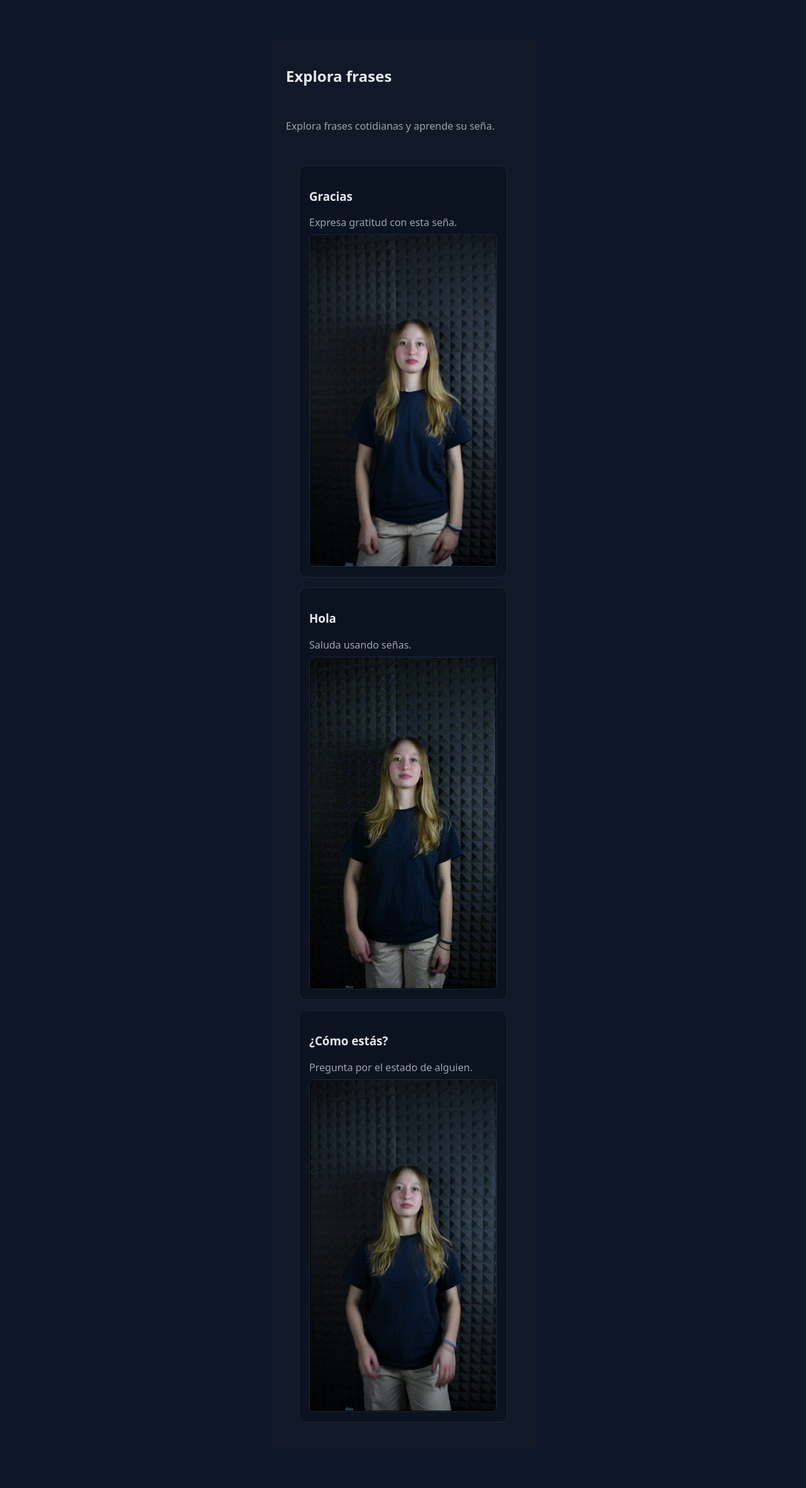
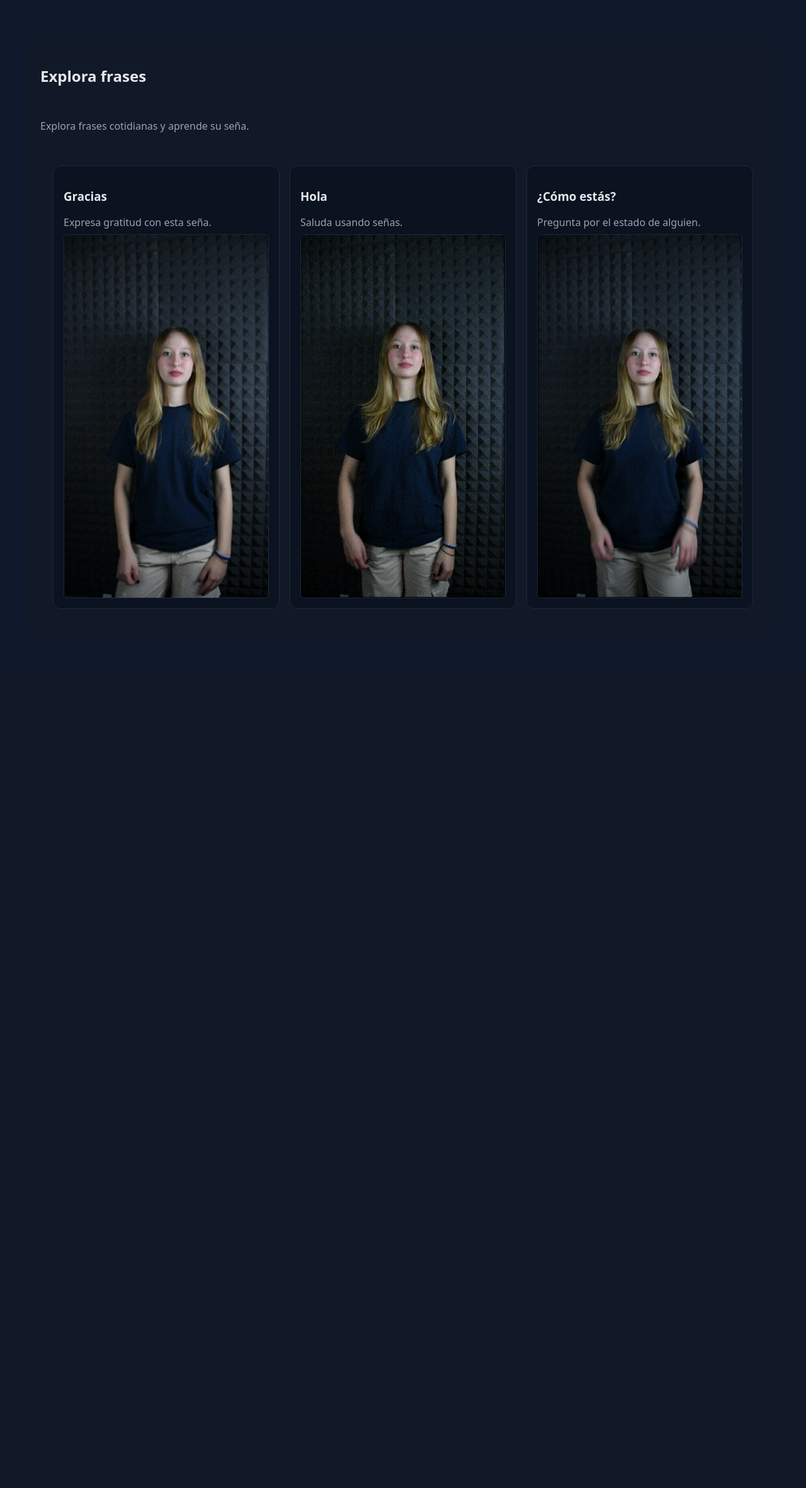
Before and after one commit to EliasOrellana437/PruebaProyecto, a Django app: page /frases/ in a window 1280 px wide. Shown: the part 91-2454 px from the top of the page at 63% size. After the commit the page ends 1058 px from the top, so only its background shows below. Run offline with Django 5.2, Linux system fonts and the light colour scheme.

Commit message:
container-wide

```diff
--- a/static/css/styles.css
+++ b/static/css/styles.css
@@ -26,6 +26,15 @@ input { padding: 10px 12px; border-radius: 8px; border: 1px solid #1f2937; backg
 .tile {
     pointer-events: auto !important;
     cursor: pointer;
+}
+
+/* Container amplio para menús y catálogos */
+.container-wide {
+  max-width: 1200px;
+  margin: 60px auto;
+  padding: 24px;
+  background: var(--panel);
+  border-radius: 12px;
 }
 
 /*  ESTILO CORRECTO DEL BOTÓN VOLVER AL MENÚ */
--- a/templates/core/frases_utiles.html
+++ b/templates/core/frases_utiles.html
@@ -13,7 +13,7 @@
   <a href="{% url 'menu' %}" class="btn-volver">Volver al menú</a>
 </header>
 
-<main class="container">
+<main class="container-wide">
   <section class="frases-catalogo">
     <h2>Explora frases</h2>
     <p class="note">{{ descripcion }}</p>
--- a/templates/core/mini_juego.html
+++ b/templates/core/mini_juego.html
@@ -13,7 +13,7 @@
   <a href="{% url 'menu' %}" class="btn-volver">Volver al menú</a>
 </header>
 
-<main class="container">
+<main class="container-wide">
   <!-- Agregamos class="grid" -->
   <section id="quiz-container" class="grid">
     {% for p in preguntas %}
--- a/templates/core/retos_diarios.html
+++ b/templates/core/retos_diarios.html
@@ -13,7 +13,7 @@
         <a href="/menu/" class="btn-volver">Volver al menú</a>
     </header>
 
-<main class="container">
+<main class="container-wide">
     <!-- Agregamos class="grid" -->
     <section class="grid">
         <div class="reto-box">
```
Also changed, not shown: db.sqlite3.
